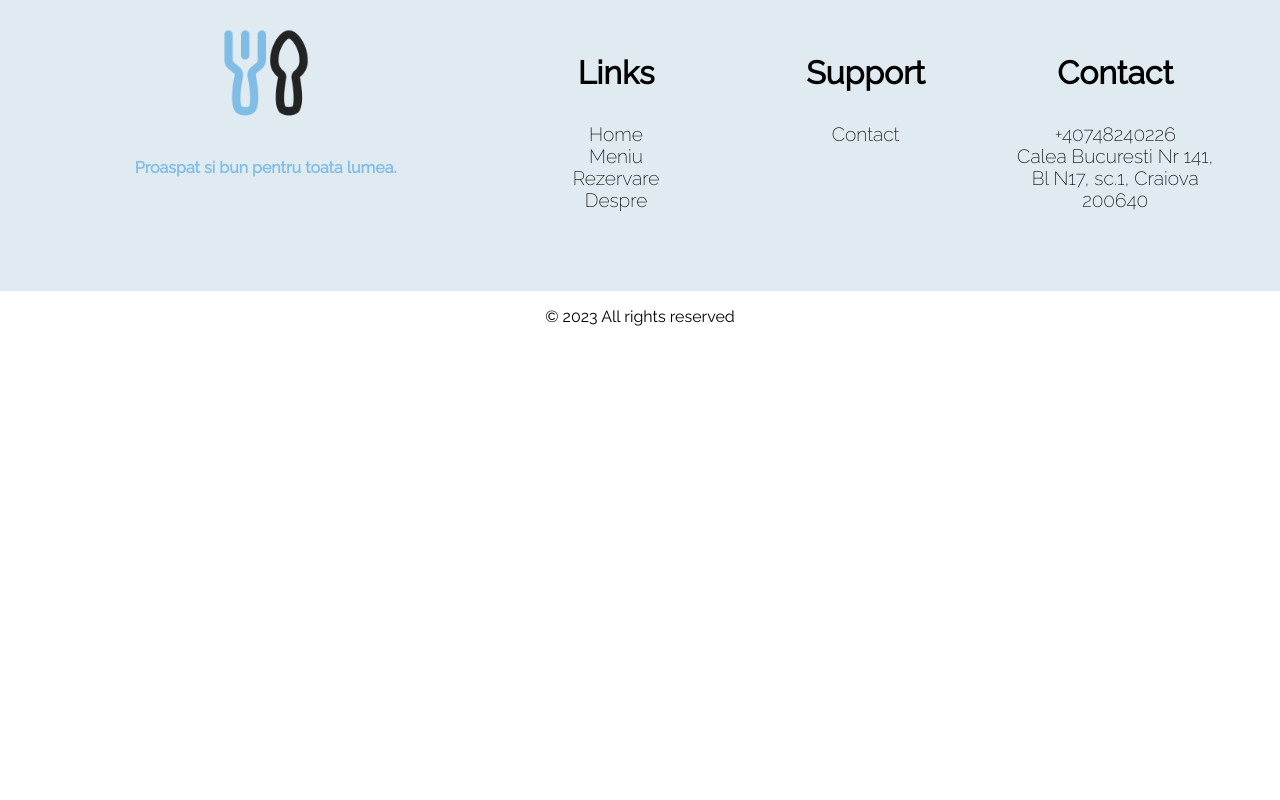
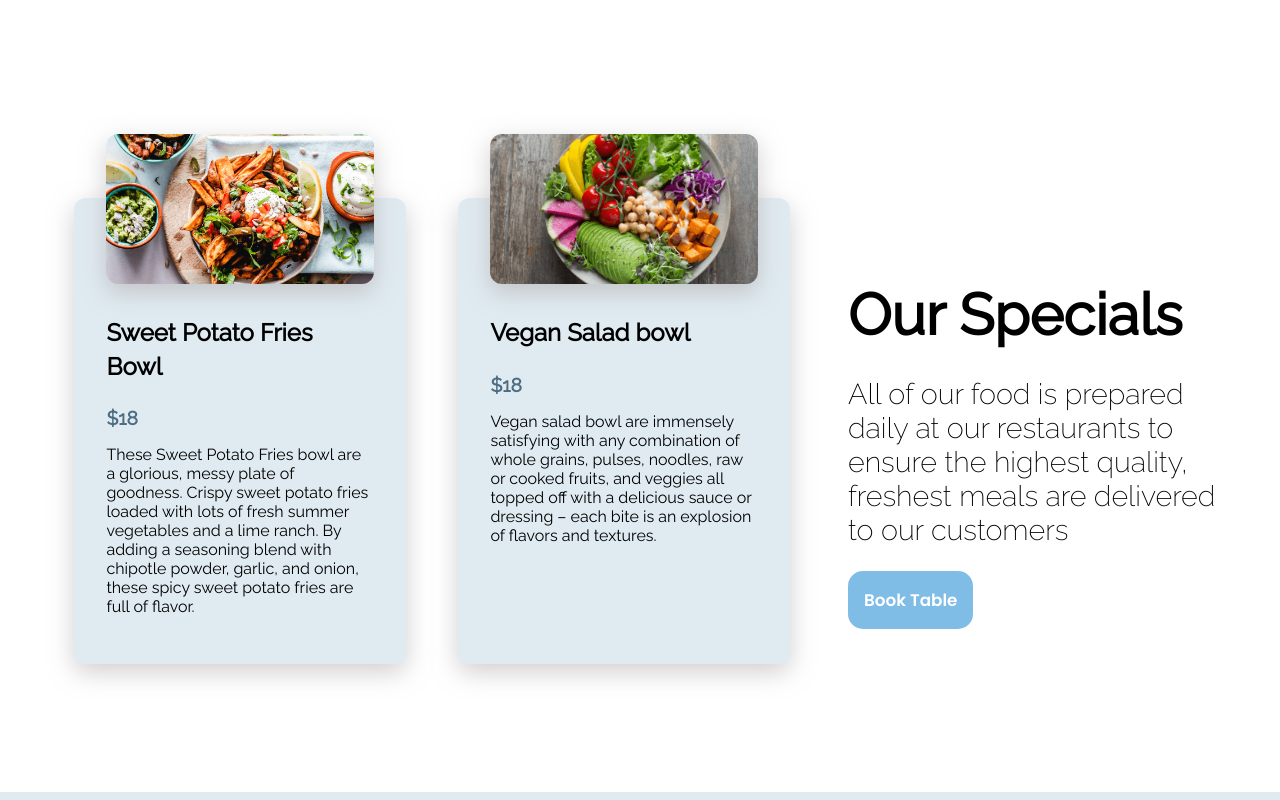
Before and after one commit to Darus112/BlueMermaid, a React (Create React App) app in the folder restaurant_web_app/: page / in a window 1280 px wide. Shown: the part 1200-2000 px from the top of the page. Before the commit the page ends 1542 px from the top, so only its background shows below. Built offline with nearby package versions, Linux system fonts and the light colour scheme.

Commit message:
specials

```diff
--- a/restaurant_web_app/public/index.html
+++ b/restaurant_web_app/public/index.html
@@ -8,6 +8,7 @@
 
     <title>Restaurant</title>
 
+    <link rel="stylesheet" href="https://unpkg.com/aos@next/dist/aos.css" />
     <link rel="stylesheet" href="https://cdnjs.cloudflare.com/ajax/libs/font-awesome/6.3.0/css/all.min.css"  />
 
   </head>
--- a/restaurant_web_app/src/pages/Home.js
+++ b/restaurant_web_app/src/pages/Home.js
@@ -2,6 +2,8 @@ import React from "react";
 import "./styles/Home.css";
 import { Link, useMatch, useResolvedPath } from "react-router-dom"
 import foodImg from "../assets/food-4.png"
+import foodSpecial1 from "../assets/food-1.png"
+import foodSpecial2 from "../assets/food-3.png"
 
 export default function Home() {
     return (
@@ -71,6 +73,56 @@ export default function Home() {
           </div>
         </div>
       </section>
+      <section id="ourSpecials">
+        <div class="container2">
+          <div class="ourSpecials__wrapper">
+            <div class="ourSpecials__left">
+              <div class="ourSpecials__item">
+                <div class="ourSpecials__item__img">
+                <img src={foodSpecial2} height={150} width={270}/>
+                </div>
+                <h2 class="ourSpecials__item__title">
+                  Sweet Potato Fries Bowl
+                </h2>
+                <h3 class="ourSpecials__item__price">
+                  $18
+                </h3>
+                <p class="ourSpecials__item__text">
+                  These Sweet Potato Fries bowl are a glorious, messy plate of goodness. Crispy sweet potato fries loaded
+                  with lots of fresh summer vegetables and a lime ranch. By adding a seasoning blend with chipotle powder,
+                  garlic, and onion, these spicy sweet potato fries are full of flavor.
+                </p>
+              </div>
+              <div class="ourSpecials__item">
+                <div class="ourSpecials__item__img">
+                  <img src={foodSpecial1} height={150} width={270}/>
+                </div>
+                <h2 class="ourSpecials__item__title">
+                  Vegan Salad bowl
+                </h2>
+                <h3 class="ourSpecials__item__price">
+                  $18
+                </h3>
+                <p class="ourSpecials__item__text">
+                  Vegan salad bowl are immensely satisfying with any combination of whole grains, pulses, noodles, raw or
+                  cooked fruits, and veggies all topped off with a delicious sauce or dressing – each bite is an explosion
+                  of flavors and textures.
+                </p>
+              </div>
+            </div>
+            <div class="ourSpecials__right">
+              <h2 class="ourSpecials__title">
+                Our Specials
+              </h2>
+              <p class="ourSpecials__text">
+                All of our food is prepared daily at our restaurants to ensure the highest quality, freshest meals are
+                delivered to our customers
+              </p>
+              <Link to="./booktable" className="btn-bg">Book Table</Link>
+            </div>
+          </div>
+        </div>
+      </section>
     </>
 
     );
--- a/restaurant_web_app/src/pages/styles/Home.css
+++ b/restaurant_web_app/src/pages/styles/Home.css
@@ -152,7 +152,7 @@
 }
 /* end hero styles */
 
-/* Store info section styles*/
+/* store info section styles*/
 .storeInfo_wrapper {
 	display: flex;
 	justify-content: center;
@@ -222,3 +222,120 @@
 		font-size: 1rem;
 	}
 }
+/* end store info section styles*/
+
+/* specials styles */
+
+.ourSpecials__wrapper {
+	display: flex;
+	flex-direction: column;
+	gap: 3rem;
+	align-items: center;
+}
+.ourSpecials__left {
+	display: flex;
+	gap: 1rem;
+}
+.ourSpecials__right {
+	text-align: left;
+}
+.ourSpecials__item {
+	font-family: 'Raleway', sans-serif;
+	background-color: #e0ebf1;
+	padding: 1.2rem;
+	padding-top: 5rem;
+	border-radius: 12px;
+	width: 45%;
+	margin: 0 auto;
+	text-align: left;
+	box-shadow: rgba(165, 157, 157, 0.5) 0px 8px 24px;
+}
+.ourSpecials__item__img {
+	margin-top: -6rem;
+	margin-bottom: 2rem;
+	border-radius: 12px;
+	height: 150px;
+	overflow: hidden;
+	box-shadow: rgba(165, 157, 157, 0.5) 0px 8px 24px;
+}
+.ourSpecials__item__img img {
+	object-fit: cover;
+}
+.ourSpecials__item__title {
+	font-size: 1.2rem;
+	color: #000000;
+	font-weight: 600;
+	margin-bottom: 1rem;
+}
+.ourSpecials__item__price {
+	color:#4e6d83;
+	font-size: 1.1rem;
+	font-weight: 600;
+	margin-bottom: 1rem;
+}
+.ourSpecials__item__text {
+	font-size: 0.8rem;
+	color: black;
+}
+.ourSpecials__title {
+	text-align: left;
+	font-family: 'Raleway', sans-serif;
+	font-size: 1.8rem;
+	margin-bottom: 1.5rem;
+	color: black;
+}
+.ourSpecials__text {
+	font-family: 'Raleway', sans-serif;
+	font-size: 1.4rem;
+	color: black;
+	margin-bottom: 1rem;
+	font-weight: 200;
+}
+@media only screen and (min-width: 768px) {
+	#ourSpecials {
+		padding-top: 15rem;
+	}
+
+	.ourSpecials__wrapper {
+		flex-direction: row;
+	}
+	.ourSpecials__right {
+		flex: 2;
+	}
+	.ourSpecials__left {
+		flex: 4;
+		gap: 2rem;
+	}
+	.ourSpecials__item {
+		padding: 2rem;
+	}
+	.ourSpecials__item__title {
+		font-size: 1.5rem;
+		line-height: 1.4em;
+		margin-bottom: 1.5rem;
+	}
+	.ourSpecials__item__price {
+		font-size: 1.2rem;
+		margin-bottom: 1rem;
+	}
+	.ourSpecials__item__text {
+		font-size: 1rem;
+	}
+	.ourSpecials__title {
+		font-size: 3.6rem;
+		margin-bottom: 1.5rem;
+	}
+	.ourSpecials__text {
+		font-size: 1.8rem;
+		margin-bottom: 1.5rem;
+	}
+}
+@media only screen and (max-width: 300px) {
+	.ourSpecials__left {
+		flex-wrap: wrap;
+		gap: 10rem;
+	}
+	.ourSpecials__item {
+		width: 100%;
+	}
+}
```
